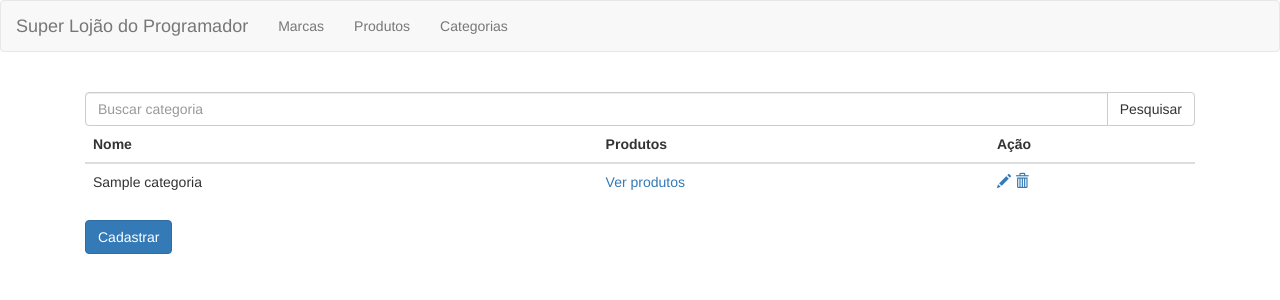
After one commit to alexandredmartinz/Relacionamento1NProject, a Django app: page /categoria/listar in a window 1280 px wide. The commit adds this page. Shown: the top 300 px of the page. Run offline with Django 4.2, Linux system fonts and the light colour scheme; tables that the repository leaves empty hold one stand-in row (values such as "Sample post"); some libraries are stand-ins or nearby versions.

```diff
--- a/apps/app/models.py
+++ b/apps/app/models.py
@@ -2,7 +2,7 @@ from django.db import models
 
 class Marca(models.Model):
     nome = models.CharField(max_length=50, null=False)
-    categoria = models.CharField(max_length=50, null=False)
+
 
     def __str__(self):
         return self.nome
--- a/apps/app/urls.py
+++ b/apps/app/urls.py
@@ -6,11 +6,19 @@ urlpatterns = [
     path("marca/cadastrar/", views.cadastrar_marca, name="cadastrar_marca"),
     path("marca/listar/", views.listar_marca, name="listar_marca"),
     path("marca/editar/<int:pk>/", views.editar_marca, name="editar_marca"),
-    path("marca/produto/<int:pk>", views.listar_produtos_marca, name="marca_produto"),
+    path("marca/produto/<int:pk>/", views.listar_produtos_marca, name="marca_produto"),
+    path("marca/remover/<int:pk>/", views.remover_marca, name="remover_marca"),
 
-    path("marca/remover/<int:pk>", views.remover_marca, name="remover_marca"),
     path("produto/cadastrar/", views.cadastrar_produto, name="cadastrar_produto"),
     path("produto/listar/", views.listar_produto, name="listar_produto"),
     path("produto/editar/<int:pk>/", views.editar_produto, name="editar_produto"),
     path("produto/remover/<int:pk>/", views.remover_produto, name="remover_produto"),
+    path("produto/perfil/<int:pk>/", views.perfil_produto, name='perfil_produto'),
+
+
+    path("categoria/cadastrar/", views.cadastrar_categoria, name="cadastrar_categoria"),
+    path("categoria/listar", views.listar_categoria, name='listar_categoria'),
+    path("categoria/editar/<int:pk>/", views.editar_categoria, name="editar_categoria"),
+    path("categoria/remover/<int:pk>/", views.remover_categoria, name="remover_categoria"),
+    path("categoria/produto/<int:pk>/", views.listar_produtos_categoria, name="categoria_produto"),
 ]
--- a/apps/app/views.py
+++ b/apps/app/views.py
@@ -2,21 +2,22 @@ from django.shortcuts import render, get_object_or_404, redirect
 from .models import *
 from django.forms import ModelForm
 
+class MarcaForm(ModelForm):
+    class Meta:
+        model = Marca
+        fields = ["nome"]
 
 class ProdutoForm(ModelForm):
     class Meta:
         model = Produto
         fields = ["descricao", "preco", "marca", "categoria"]
 
-class MarcaForm(ModelForm):
-    class Meta:
-        model = Marca
-        fields = ["nome"]
+
 
 class CategoriaForm(ModelForm):
     class Meta:
         model = Categoria
-        fields = ['nome']
+        fields = ["nome"]
 
 
 def cadastrar_marca(request, template_name="marca/marca_form.html"):
@@ -56,9 +57,10 @@ def remover_marca(request, pk, template_name="marca/marca_delete.html"):
         return redirect("listar_marca")
     return render(request, template_name, {"marca": marca})
 
-def listar_produtos_marca(request, pk, template_name='marca/marca_produtos_list.html'):
+
+def listar_produtos_marca(request, pk, template_name="marca/marca_produtos_list.html"):
     produtos = Produto.objects.filter(marca=pk)
-    return render(request, template_name, {'produtos':produtos})
+    return render(request, template_name, {"produtos": produtos})
 
 
 def cadastrar_produto(request, template_name="produto/produto_form.html"):
@@ -79,6 +81,11 @@ def listar_produto(request, template_name="produto/produto_list.html"):
     return render(request, template_name, produtos)
 
 
+def perfil_produto(request, pk, template_name="produto/produto_show.html"):
+    produto = get_object_or_404(Produto, pk=pk)
+    return render(request, template_name, {"produto": produto})
+
+
 def editar_produto(request, pk, template_name="produto/produto_form.html"):
     produto = get_object_or_404(Produto, pk=pk)
     if request.method == "POST":
@@ -97,3 +104,44 @@ def remover_produto(request, pk, template_name="produto/produto_delete.html"):
         produto.delete()
         return redirect("listar_produto")
     return render(request, template_name, {"produto": produto})
+
+
+def cadastrar_categoria(request, template_name="categoria/categoria_form.html"):
+    form = CategoriaForm(request.POST or None)
+    if form.is_valid():
+        form.save()
+        return redirect("listar_categoria")
+    return render(request, template_name, {"form": form})
+
+
+def listar_categoria(request, template_name="categoria/categoria_list.html"):
+    query = request.GET.get("busca")
+    if query:
+        categoria = Categoria.objects.filter(descricao__iexact=query)
+    else:
+        categoria = Categoria.objects.all()
+    categoria = {"lista": categoria}
+    return render(request, template_name, categoria)
+
+def editar_categoria(request, pk, template_name="categoria/categoria_form.html"):
+    categoria = get_object_or_404(Categoria, pk=pk)
+    if request.method == "POST":
+        form = CategoriaForm(request.POST, instance=categoria)
+        if form.is_valid():
+            form.save()
+            return redirect("listar_categoria")
+    else:
+        form = CategoriaForm(instance=categoria)
+    return render(request, template_name, {'form': form})
+
+def listar_produtos_categoria(request, pk, template_name="categoria/categoria_produtos_list.html"):
+    produtos = Produto.objects.filter(categoria = pk)
+    categoria = get_object_or_404(Categoria, pk=pk)
+    return render(request, template_name, {'produtos': produtos, 'categoria': categoria})
+
+def remover_categoria(request, pk, template_name="categoria/categoria_delete.html"):
+    categoria = Categoria.objects.get(pk=pk)
+    if request.method == "POST":
+        categoria.delete()
+        return redirect ("listar_produto")
+    return render(request, template_name, {'categoria':categoria})
--- a/templates/base.html
+++ b/templates/base.html
@@ -19,13 +19,14 @@
   <nav class="navbar navbar-default">
     <div class="container-fluid">
       <div class="navbar-header">
-        <a class="navbar-brand">Supermercado Alex</a>
+        <a class="navbar-brand">Super Lojão do Programador</a>
       </div>
 
       <div class="collapse navbar-collapse" id="bs-example-navbar-collapse-1">
         <ul class="nav navbar-nav">
           <li><a href="{% url 'listar_marca' %}">Marcas</a></li>
           <li><a href="{% url 'listar_produto' %}">Produtos</a></li>
+          <li><a href="{% url 'listar_categoria' %}">Categorias</a></li>
         </ul>
       </div>
     </div>
--- /dev/null
+++ b/templates/categoria/categoria_list.html
@@ -0,0 +1,53 @@
+{% extends 'base.html' %}
+
+{% block title %}
+Listagem de Categorias
+{% endblock title %}
+
+{% block content %}
+
+<form method="get">
+    <div class="col-lg-12">
+    <div class="input-group">
+      <input type="text" class="form-control" name="busca" placeholder="Buscar categoria">
+      <span class="input-group-btn">
+        <button class="btn btn-default" type="submit">Pesquisar</button>
+      </span>
+    </div>
+    </div>
+</form>
+<div class="col-lg-12">
+<table class="table">
+  <thead>
+    <tr>
+      <th>Nome</th>
+      <th>Produtos</th>
+      <th>Ação</th>
+    </tr>
+  </thead>
+  <tbody>
+  {% for categoria in lista %}
+    <tr>
+        <td>{{ categoria.nome }}</td>
+        <td><a href="{% url 'categoria_produto' pk=categoria.pk %}">Ver produtos</a></td>
+
+      <td>
+        <a href="{% url 'editar_categoria' pk=categoria.pk %}">
+            <span class="glyphicon glyphicon-pencil"></span>
+        </a>
+        <a href="{% url 'remover_categoria' pk=categoria.pk %}">
+            <span class="glyphicon glyphicon-trash"></span>
+        </a>
+      </td>
+
+    </tr>
+  {% endfor %}
+  </tbody>
+</table>
+<a href="{% url 'cadastrar_categoria' %}">
+<button type="submit" class="btn btn-primary">
+    Cadastrar
+</button>
+</a>
+</div>
+{% endblock content %}
--- a/templates/produto/produto_list.html
+++ b/templates/produto/produto_list.html
@@ -31,8 +31,11 @@ Lista de Produtos
             <tr>
                 <td>{{ produto.descricao }}</td>
                 <td>{{ produto.preco }}</td>
-                <td>{{ produto.marca }}</td>
+
                 <td>
+                    <a href="{% url 'perfil_produto' pk=produto.pk %}">
+                        <span class="glyphicon glyphicon-search"></span>
+                    </a>
                     <a href="{% url 'editar_produto' pk=produto.pk %}">
                         <span class="glyphicon glyphicon-pencil"></span>
                     </a>
```
Also changed, not shown: templates/categoria/categoria_delete.html (added, +16 -0 lines), templates/categoria/categoria_form.html (added, +25 -0 lines), templates/categoria/categoria_produtos_list.html (added, +27 -0 lines), templates/produto/produto_show.html (added, +20 -0 lines), apps/app/migrations/0005_remove_marca_categoria.py (added), db.sqlite3.
